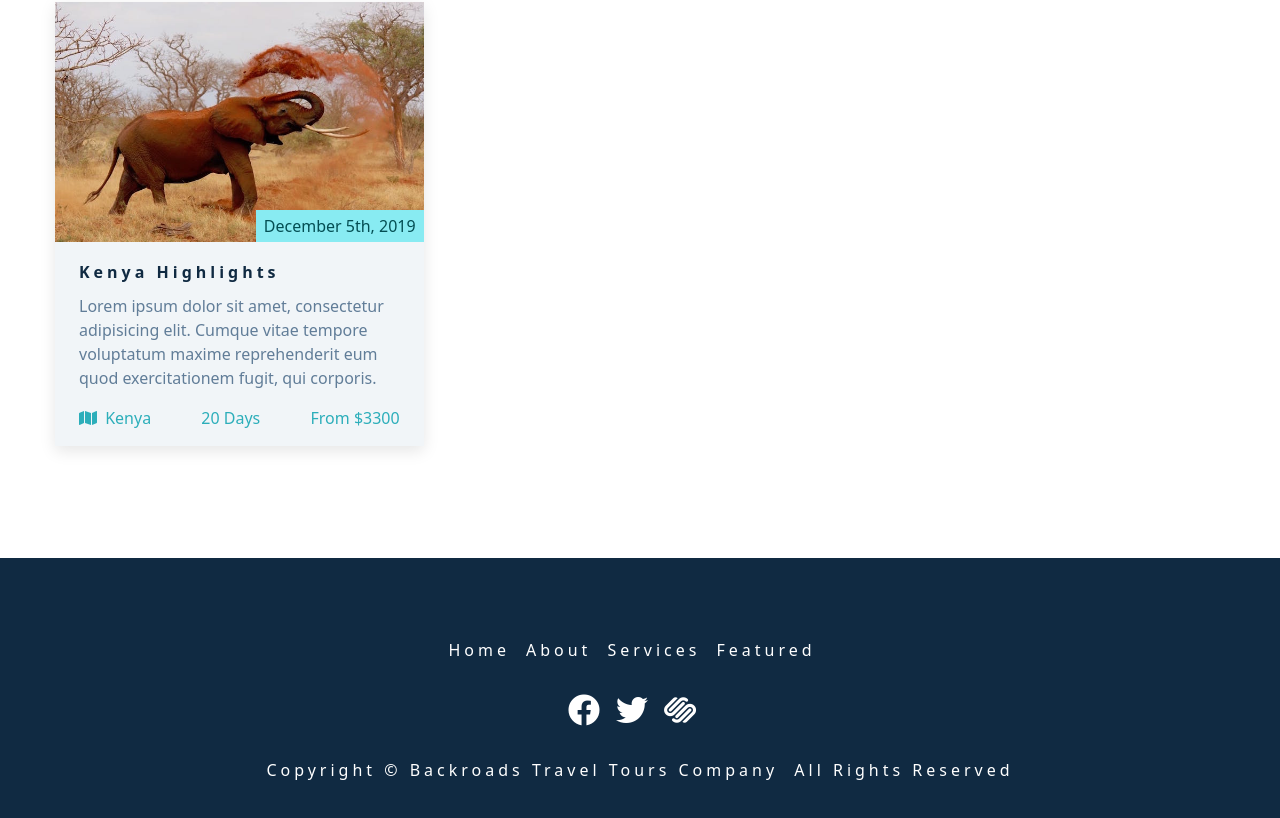
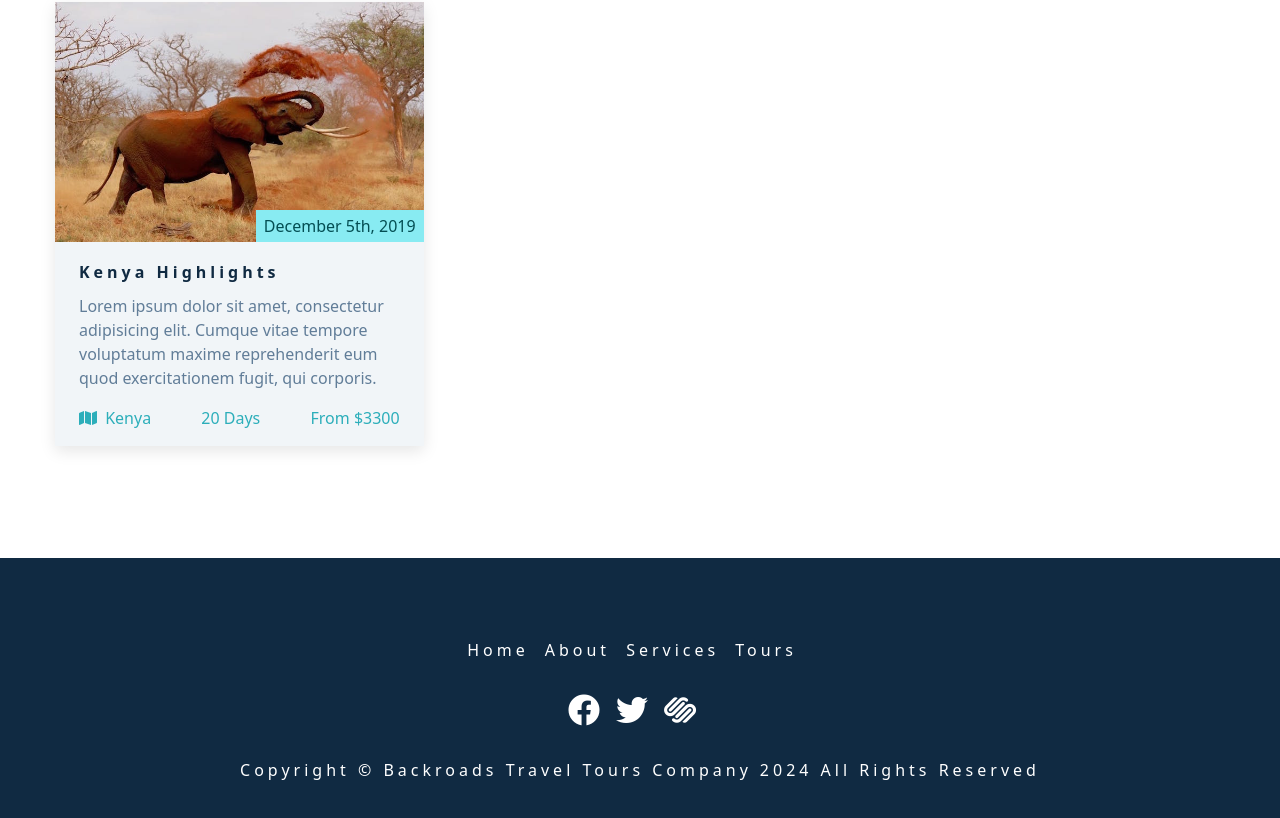
Before and after one commit to ishika-batra/roamify-app, a JavaScript app: page / in a window 1280 px wide. Shown: the part 2561-3379 px from the top of the page. Built offline with nearby package versions, Linux system fonts and the light colour scheme; the HTML template or start-up script is replaced by a standard one.

Commit message:
footer component  updated

```diff
--- a/src/components/Footer.js
+++ b/src/components/Footer.js
@@ -1,60 +1,35 @@
+import { pageLinks, socialLinks } from '../data';
+
 function Footer() {
   return (
     <footer className="section footer">
       <ul className="footer-links">
-        <li>
-          <a href="#home" className="footer-link">
-            home
-          </a>
-        </li>
-        <li>
-          <a href="#about" className="footer-link">
-            about
-          </a>
-        </li>
-        <li>
-          <a href="#services" className="footer-link">
-            services
-          </a>
-        </li>
-        <li>
-          <a href="#featured" className="footer-link">
-            featured
-          </a>
-        </li>
+        {pageLinks.map((link) => {
+          const { id, href, text } = link;
+          return (
+            <li key={id}>
+              <a href={href} className="footer-link">
+                {text}
+              </a>
+            </li>
+          );
+        })}
       </ul>
       <ul className="footer-icons">
-        <li>
-          <a
-            href="https://www.twitter.com"
-            target="_blank"
-            className="footer-icon"
-          >
-            <i className="fab fa-facebook"></i>
-          </a>
-        </li>
-        <li>
-          <a
-            href="https://www.twitter.com"
-            target="_blank"
-            className="footer-icon"
-          >
-            <i className="fab fa-twitter"></i>
-          </a>
-        </li>
-        <li>
-          <a
-            href="https://www.twitter.com"
-            target="_blank"
-            className="footer-icon"
-          >
-            <i className="fab fa-squarespace"></i>
-          </a>
-        </li>
+        {socialLinks.map((link) => {
+          const { id, href, icon } = link;
+          return (
+            <li key={id}>
+              <a href={href} target="_blank" className="footer-icon">
+                <i className={icon}></i>
+              </a>
+            </li>
+          );
+        })}
       </ul>
       <p className="copyright">
         copyright &copy; Backroads travel tours company
-        <span id="date"></span> all rights reserved
+        <span id="date">{new Date().getFullYear()}</span> all rights reserved
       </p>
     </footer>
   );
```
